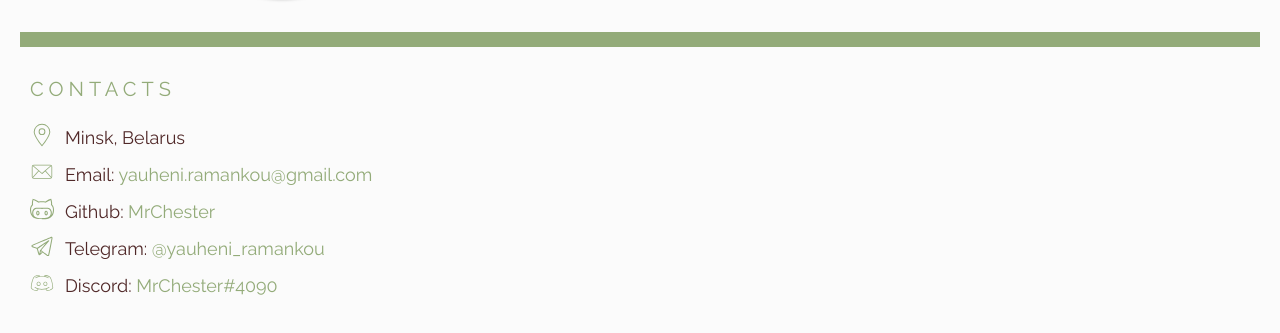
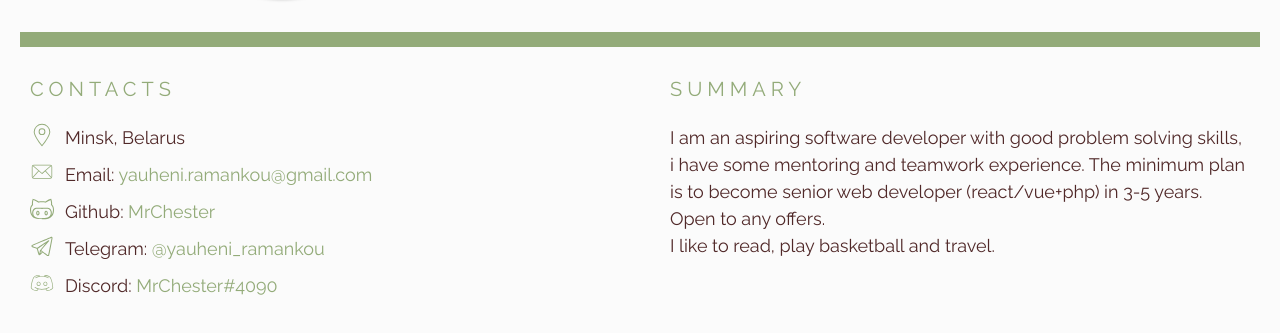
Before and after one commit to MrChester/rsschool-cv, a plain HTML site: page index.html in a window 1280 px wide. Shown: the part 339-672 px from the top of the page. Drawn offline with Linux system fonts and the light colour scheme.

Commit message:
feat: implement summary section

```diff
--- a/index.html
+++ b/index.html
@@ -43,6 +43,10 @@
             <li class="section-item contacts-item icon--discord"> Discord: <a href=" https://discordapp.com/users/539746676714504202" target="_blank">MrChester#4090</a></li>
           </ul>
         </section>
+        <section class="section section-summary">
+          <h2 class="section-title">Summary</h2>
+          <p>I am an aspiring software developer with good problem solving skills, i have some mentoring and teamwork experience. The minimum plan is to become senior web developer (react/vue+php) in 3-5 years. Open to any offers.<br>I like to read, play basketball and travel.</p>
+        </section>
       </div>
     </main>
   </body>
```
